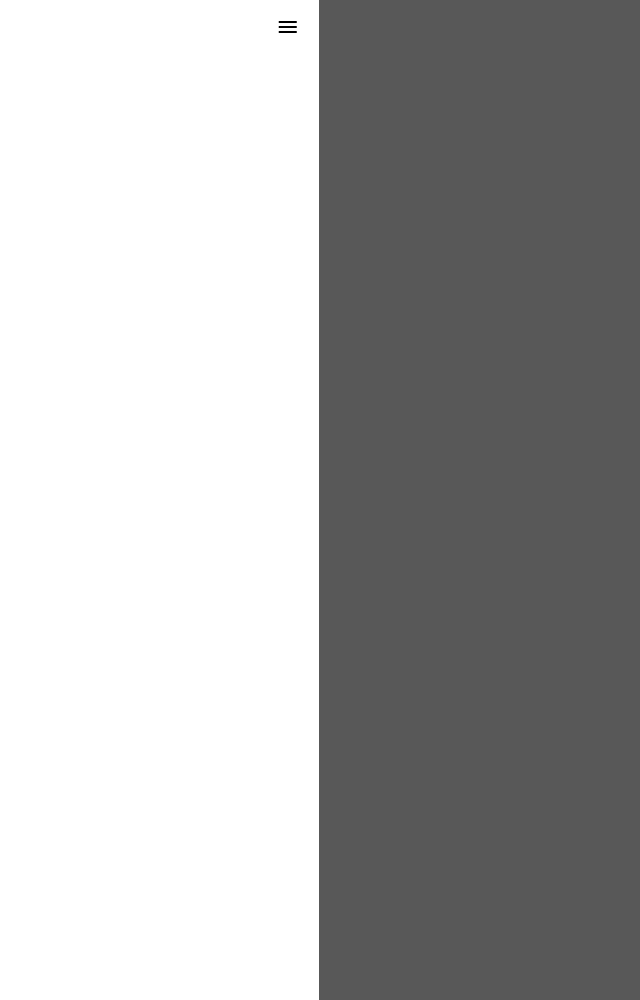
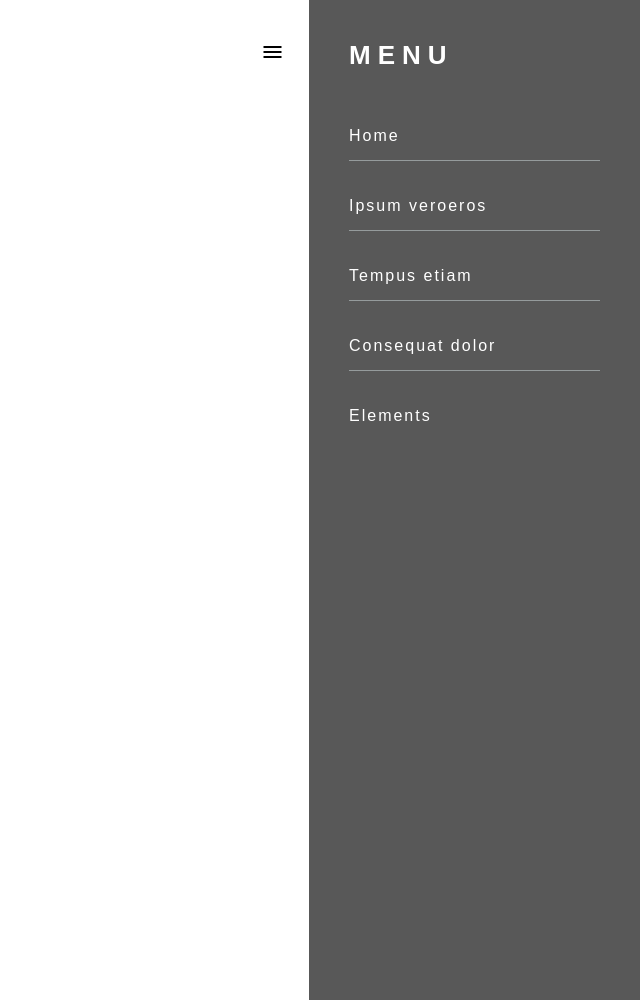
Before and after one commit to NataliiaSoroka/thirdTeam, a plain HTML site: page index.html in a window 1280 px wide. Shown: the whole page, without its empty margins (640-1280 px from the left). Drawn offline with Linux system fonts and the light colour scheme.

Commit message:
add right menu

```diff
--- a/css/main.scss
+++ b/css/main.scss
@@ -13,14 +13,42 @@ box-sizing: border-box;
         width: 40px;
         height: 25px;
         text-align: center;
-        margin: 15px;
+        margin: 40px 20px 0px 0px;
         background:white;
         border-radius: 5px;
+        cursor: pointer;
+        font-size: 40;
+       &:hover{
+           color: pink;
+       }
         }
        .header-nav{
         width: 100%;
         height: 1000px;
         background: #585858;
+        padding: 40px;
+        color: white;
+        font-family: Arial, Helvetica, sans-serif;
 
+          h2{
+              font-size: 26px;
+              letter-spacing: 7px;
+              margin-bottom: 20px;
+          }
+          .nav{
+               letter-spacing: 2px;
+               align-content: center;;
+               border-bottom: 1px solid #959b9c;
+               height: 70px;
+               justify-content: center;
+               padding-top: 20px;
+               cursor: pointer;
+               &:last-child{
+                   border: none;
+               }
+               &:hover{
+                   color: pink;
+               }
+          }
         }
 }
--- a/index.html
+++ b/index.html
@@ -17,11 +17,21 @@
                 menu
                 </i>
             </div>
-                <div class="header-nav"></div>
+                <div class="header-nav">
+                     <h2>MENU</h2>
+                     <div class="nav">
+                             Home</div>
+                                 <div class="nav">
+                                          Ipsum veroeros</div>
+                                        <div class="nav">
+                                                Tempus etiam</div>
+                                                 <div class="nav">
+                                                         Consequat dolor</div>
+                                                        <div class="nav">
+                                                                Elements</div>
+                                                                </div>
         </div>
-        <div class="body">
-
-        </div>
+        <div class="body"></div>
         <div class="footer"></div>
     </div>
 </body>
```
Also changed, not shown: css/main.css, 1 other file.
